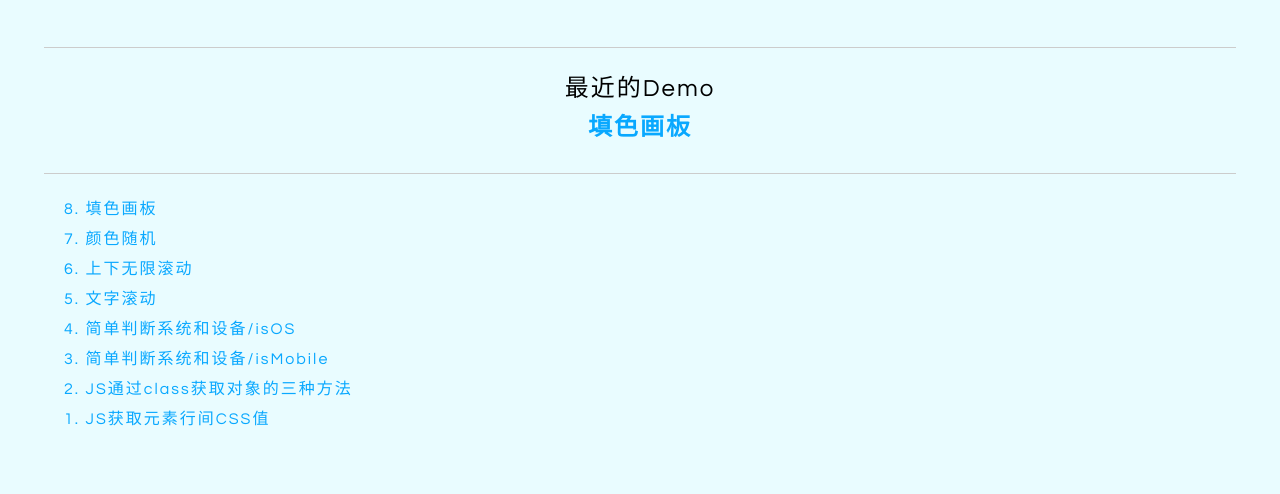
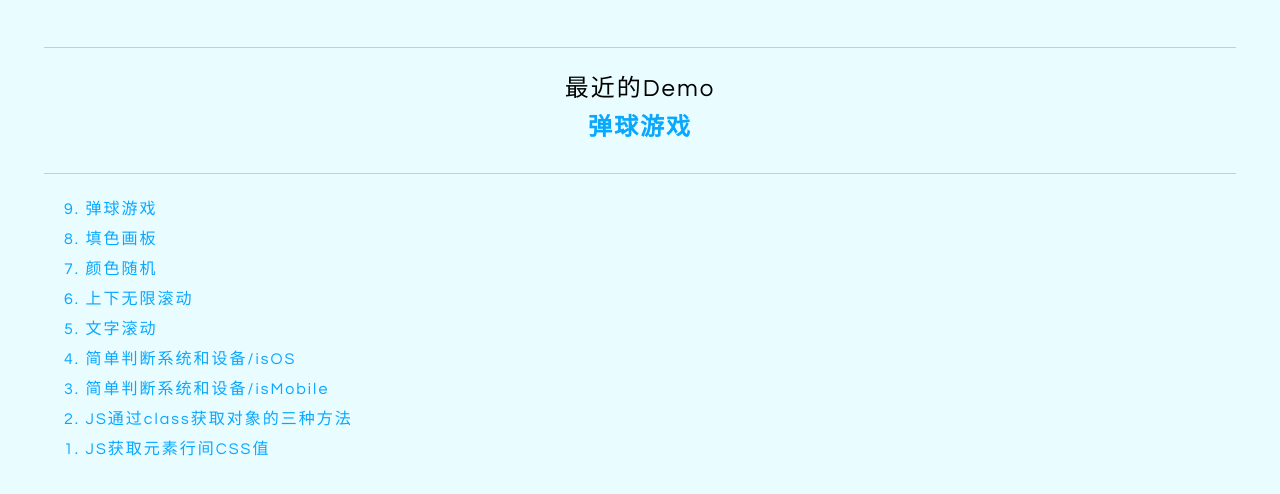
Before and after one commit to cnzsb/mydemo, a plain HTML site: page index.html in a window 1280 px wide. Shown: the part 260-754 px from the top of the page. Drawn offline with Linux system fonts and the light colour scheme.

Commit message:
new demo

```diff
--- a/index.html
+++ b/index.html
@@ -28,6 +28,7 @@
 		<a id="newest" href="javascript:;"></a>
 	</div>
 	<div id="content">
+		<a href="demo/弹球游戏.html"></a>
 		<a href="demo/填色画板.html"></a>
 		<a href="demo/颜色随机.html"></a>
 		<a href="demo/上下无限滚动.html"></a>
```
